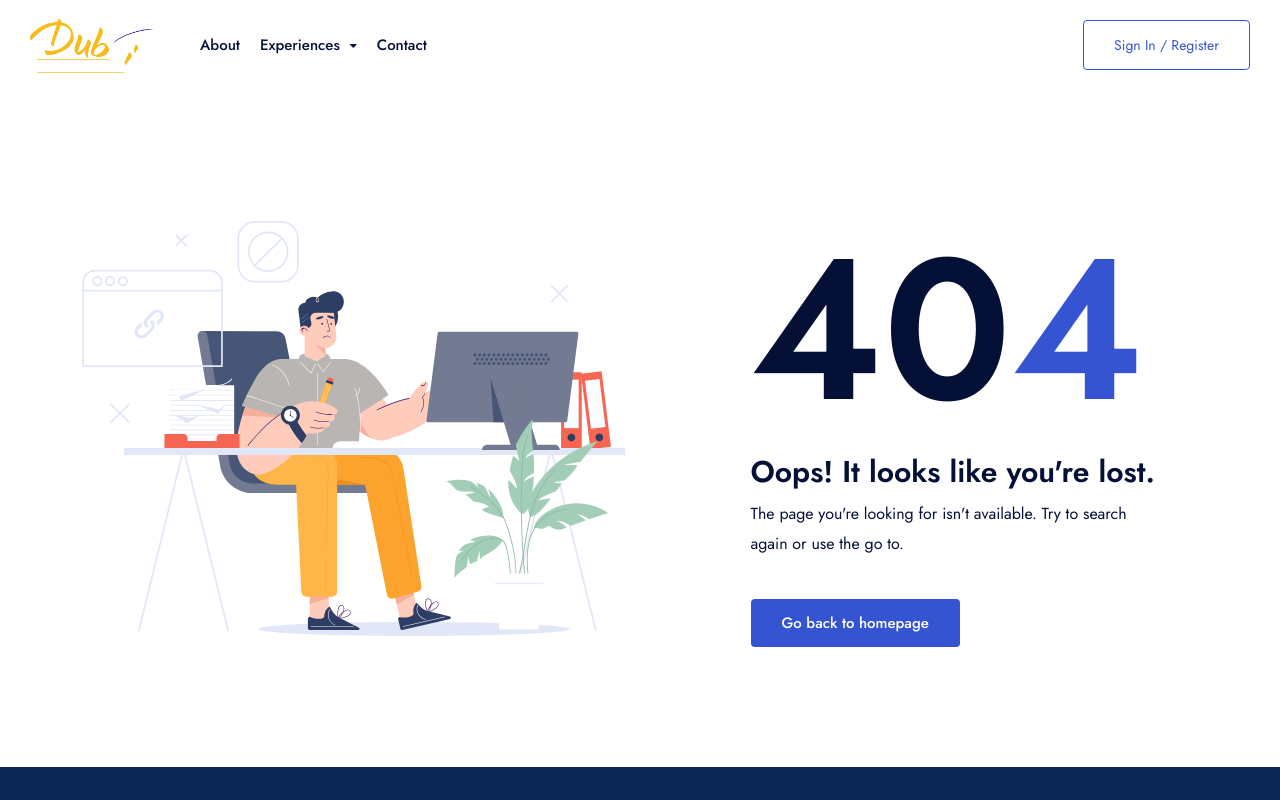
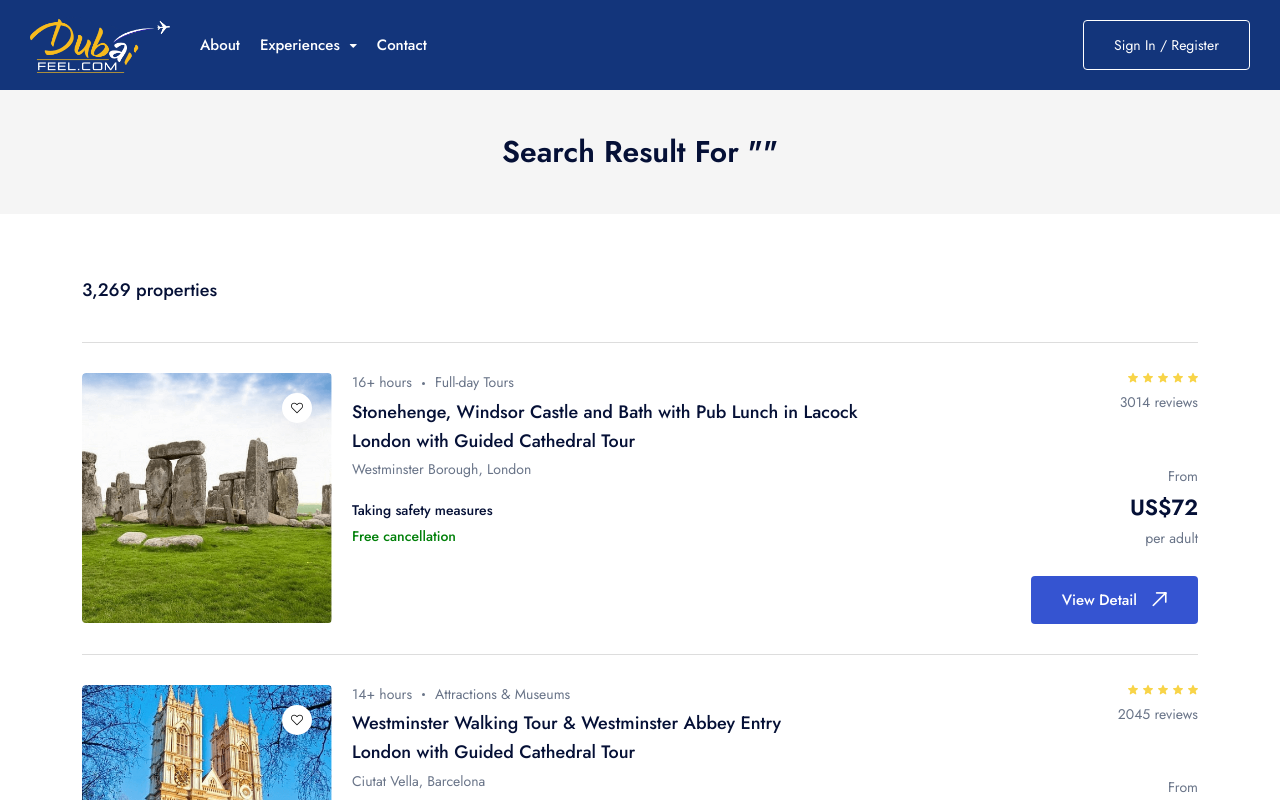
Before and after one commit to Abdohm-coder/dubai-feels, a Next.js app: page /search in a window 1280 px wide. Before the commit this address had no page. Shown: the top 800 px of the page. Built offline with nearby package versions, Linux system fonts and the light colour scheme.

Commit message:
feat search page

```diff
--- a/components/hero/hero-5/MainFilterSearchBox.jsx
+++ b/components/hero/hero-5/MainFilterSearchBox.jsx
@@ -31,7 +31,7 @@ const MainFilterSearchBox = () => {
           <div className="button-item">
             <button
               className="mainSearch__submit button -dark-1 py-15 px-35 h-60 col-12 rounded-4 bg-blue-1 text-white"
-              onClick={() => Router.push("/tour/tour-list-v1")}
+              onClick={() => Router.push("/search?keyword=")}
             >
               <i className="icon-search text-20 mr-10" />
               Search
--- /dev/null
+++ b/pages/search/index.js
@@ -0,0 +1,65 @@
+import Seo from "../../components/common/Seo";
+import Header11 from "../../components/header/header-11";
+import DefaultFooter from "../../components/footer/default";
+import TopHeaderFilter from "../../components/tour-list/tour-list-v1/TopHeaderFilter";
+import TourProperties from "../../components/tour-list/tour-list-v1/TourProperties";
+import { useSearchParams } from "next/navigation";
+import { capitalizeString } from "../../utils/capitalize-string";
+
+const Index = () => {
+  const searchParams = useSearchParams();
+  const keyword = searchParams.get("keyword");
+  const title = capitalizeString(keyword?.replaceAll("-", " "));
+  return (
+    <>
+      <Seo pageTitle={`Search Result For ${title}`} />
+      {/* End Page Title */}
+
+      <div className="header-margin"></div>
+      {/* header top margin */}
+
+      <Header11 />
+      {/* End Header 1 */}
+
+      <section className="pt-40 pb-40 bg-light-2">
+        <div className="container">
+          <div className="row">
+            <div className="col-12">
+              <div className="text-center">
+                <h1 className="text-30 fw-600">
+                  Search Result For &quot;{title}&quot;
+                </h1>
+              </div>
+              {/* End text-center */}
+            </div>
+            {/* End col-12 */}
+          </div>
+        </div>
+      </section>
+      {/* Top SearchBanner */}
+
+      <section className="layout-pt-md layout-pb-lg">
+        <div className="container">
+          <div className="row y-gap-30">
+            <div>
+              <TopHeaderFilter />
+              <div className="mt-30"></div>
+              {/* End mt--30 */}
+              <div className="row y-gap-30">
+                <TourProperties />
+              </div>
+            </div>
+            {/* End .col for right content */}
+          </div>
+          {/* End .row */}
+        </div>
+        {/* End .container */}
+      </section>
+      {/* End layout for listing sidebar and content */}
+
+      <DefaultFooter />
+    </>
+  );
+};
+
+export default Index;
```
